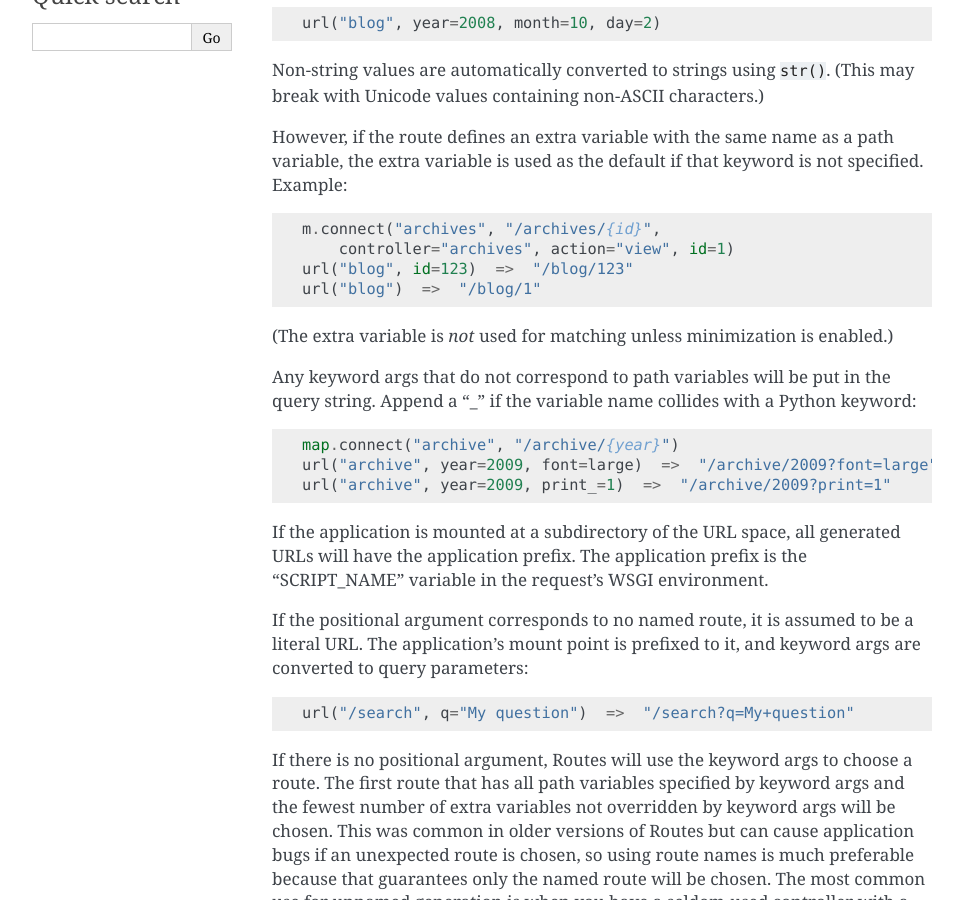
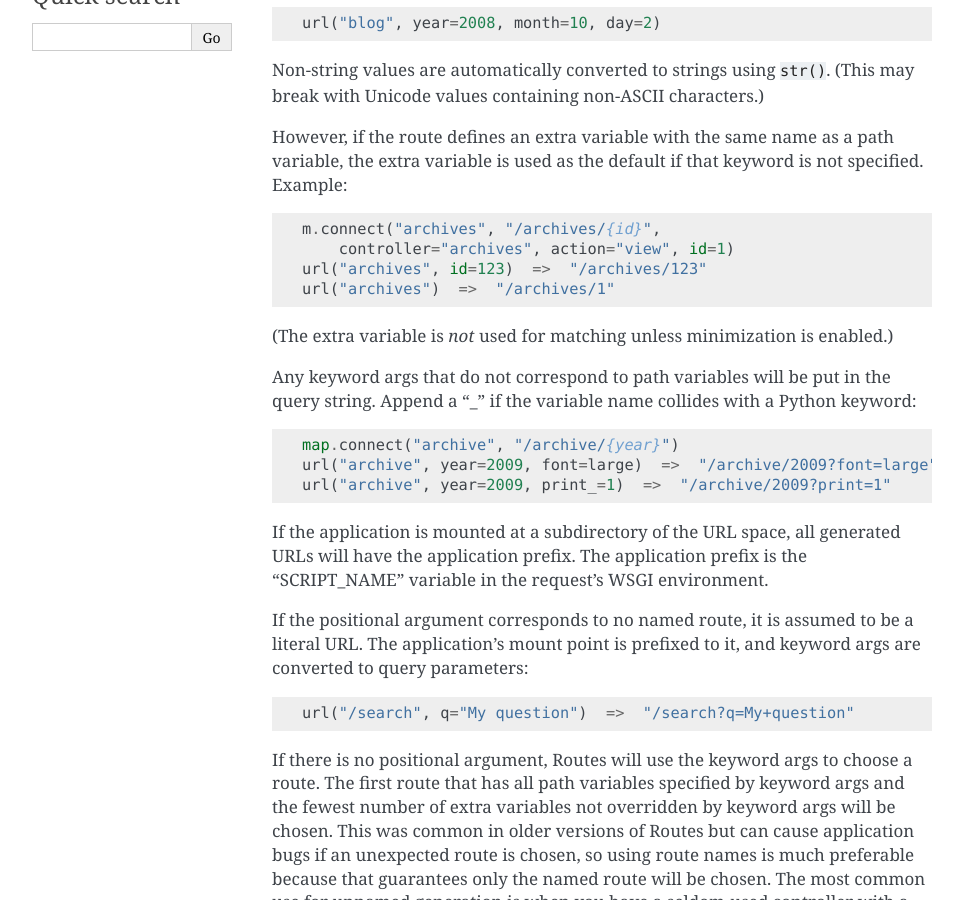
Before and after one commit to bbangert/routes, a Sphinx documentation site: the page built from docs/generating.rst, in a window 1280 px wide and 900 px high, scrolled down 372 px. Shown: the whole window, without its empty margins (148-1111 px from the left). Built offline with Sphinx 7.4.7, drawn with Linux system fonts in a browser that asks for light colours.

Commit message:
Fix typo in url() example
It should be "archives" rather than "blog"

```diff
--- a/docs/generating.rst
+++ b/docs/generating.rst
@@ -24,8 +24,8 @@
 
     m.connect("archives", "/archives/{id}",
         controller="archives", action="view", id=1)
-    url("blog", id=123)  =>  "/blog/123"
-    url("blog")  =>  "/blog/1"
+    url("archives", id=123)  =>  "/archives/123"
+    url("archives")  =>  "/archives/1"
 
 (The extra variable is *not* used for matching unless minimization is enabled.)
 
```
